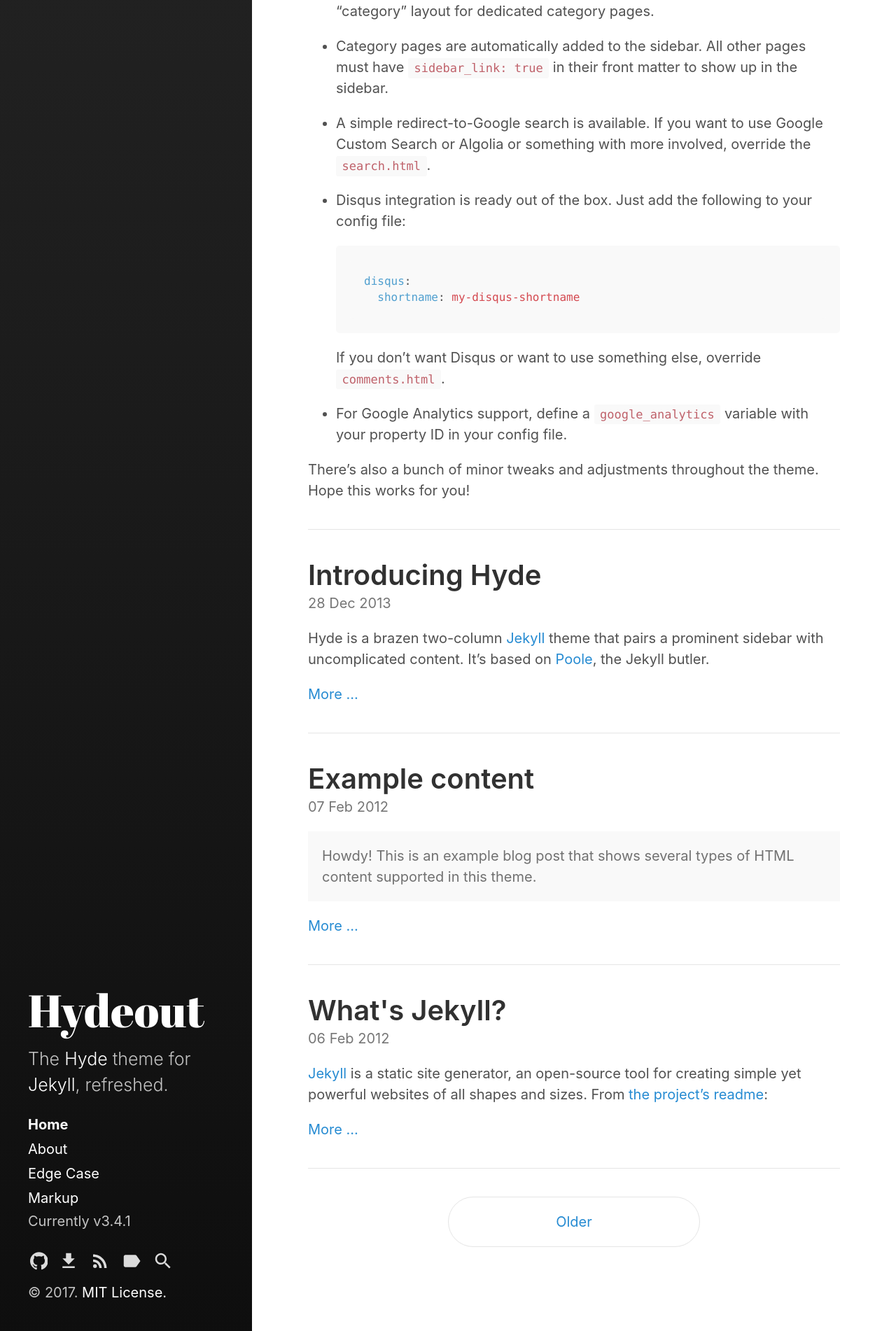
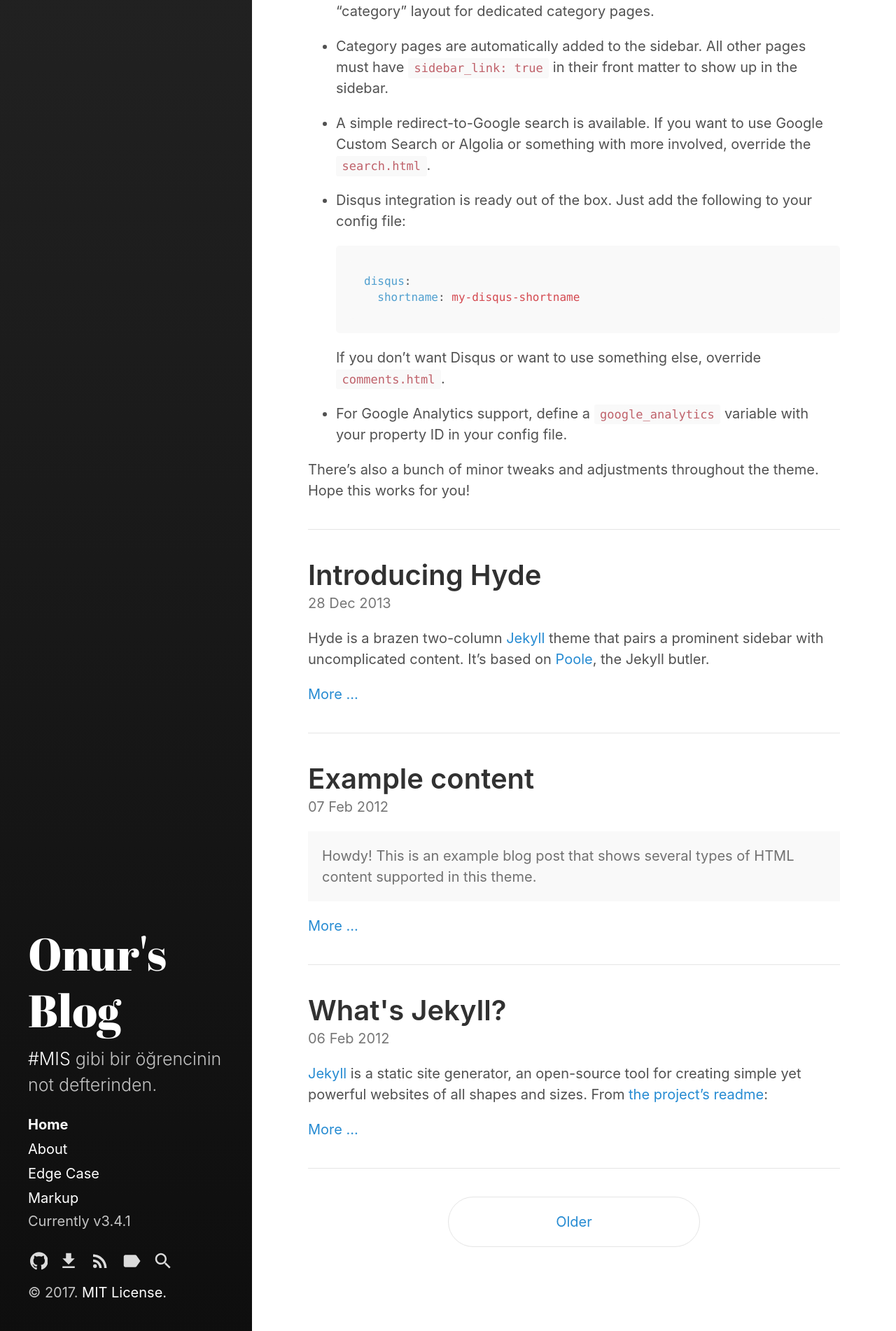
Before and after one commit to onuryarar/onuryarar.github.io, a Jekyll site: the page built from index.html, in a window 1280 px wide. Shown: the part 1712-3614 px from the top of the page at 70% size. Built offline with Jekyll 4.4.1, drawn with Linux system fonts in a browser that asks for light colours; the list of posts is cut into pages by our own code.

Commit message:
Update _config.yml

```diff
--- a/_config.yml
+++ b/_config.yml
@@ -3,10 +3,10 @@
 highlighter:      rouge
 
 # Setup
-title:            Hydeout
-tagline:          'A Jekyll theme'
-description:      'The <a href="http://hyde.getpoole.com" target="_blank">Hyde</a> theme for <a href="http://jekyllrb.com" target="_blank">Jekyll</a>, refreshed.'
-url:              https://fongandrew.github.io/hydeout
+title:            Onur's Blog
+tagline:          '#MIS gibi bir öğrencinin not defterinden.'
+description:      '<a href="http://https://tr.wikipedia.org/wiki/Yönetim_Bilişim_Sistemleri" target="_blank">#MIS</a> gibi bir öğrencinin not defterinden.'
+url:              https://onuryarar.github.io/
 baseurl:          # the optional subpath of your site, e.g. "/blog"
                   # NB: This applies to all pages in your Jekyll site.
                   # If you want to move just the blog index pages but keep
@@ -14,8 +14,8 @@
                   # sidebar_blog_link below.
 
 author:
-  name:           'Andrew Fong'
-  url:            https://twitter.com/fongandrewc
+  name:           'Onur Yarar'
+  url:            https://fb.com/onurryarar
 
 paginate:         5
 # paginate_path:    '/page:num'
@@ -34,4 +34,4 @@
                                 # set this to the root of the paginate_path
                                 # to enable a separate blog link.
 github:
-  repo:             https://github.com/fongandrew/hydeout
+  repo:             https://github.com/onuryarar
```
